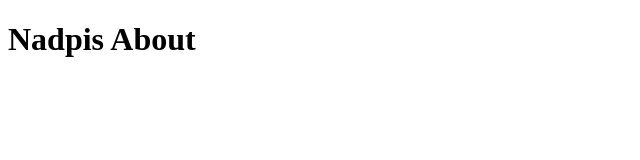
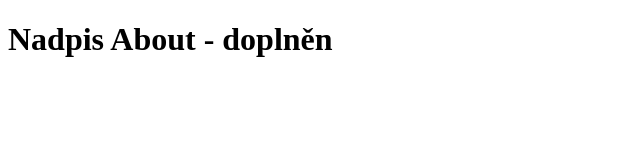
Before and after one commit to ladaj-email-cz/PrvniPokus, a plain HTML site: page about.html in a window 1280 px wide. Shown: the whole page, without its empty margins (0-640 px from the left). Drawn offline with Linux system fonts and the light colour scheme.

Commit message:
Nadpis H1 v about.html doplněn.

```diff
--- a/about.html
+++ b/about.html
@@ -6,6 +6,6 @@
     <title>About</title>
 </head>
 <body>
-    <h1>Nadpis About</h1>
+    <h1>Nadpis About - doplněn</h1>
 </body>
 </html>
```
